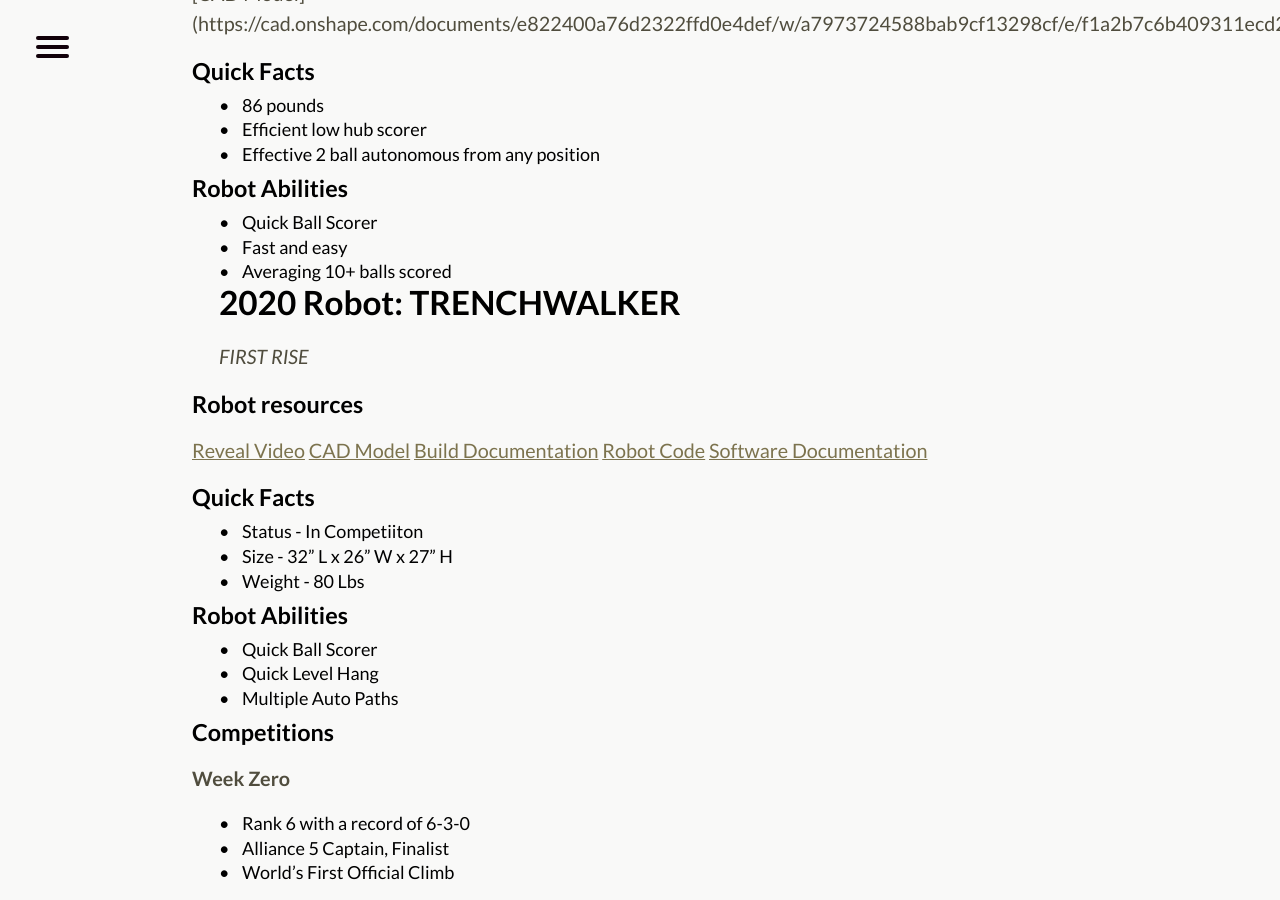
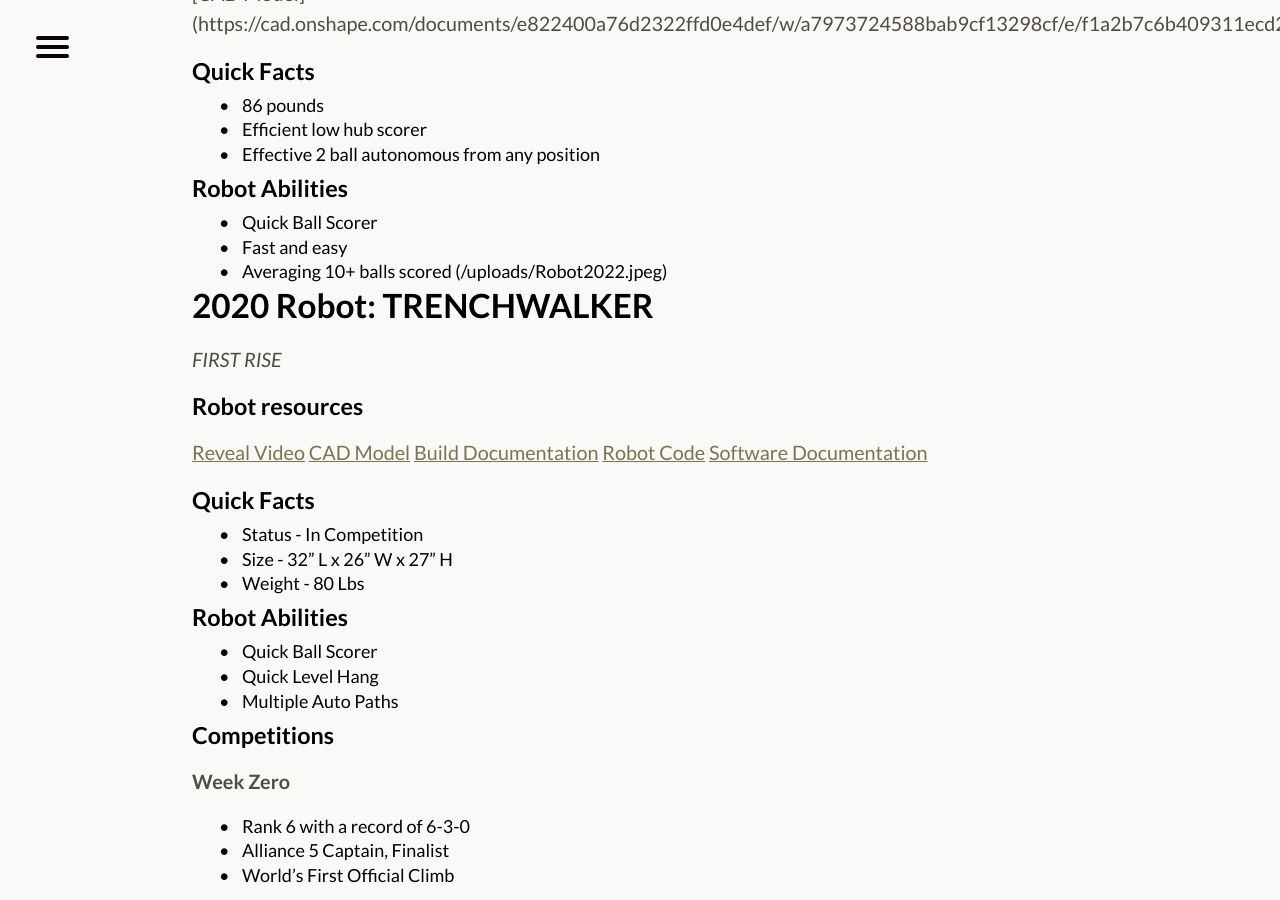
Before and after one commit to perSEVERE-5962/frc5962, a Jekyll site: the page built from robots.md, in a window 1280 px wide and 900 px high, scrolled down 803 px. Built offline with Jekyll 4.4.1, drawn with Linux system fonts in a browser that asks for light colours.

Commit message:
Updated Robots

```diff
--- a/robots.md
+++ b/robots.md
@@ -24,6 +24,8 @@
 1. Quick Ball Scorer
 2. Fast and easy
 3. Averaging 10+ balls scored
+(/uploads/Robot2022.jpeg)
+
 ## 2020 Robot: TRENCHWALKER
 *FIRST RISE*
 
@@ -34,7 +36,7 @@
 [Robot Code](https://github.com/perSEVERE-5962/robotCode)
 [Software Documentation ](https://drive.google.com/open?id=100TK3qDJXTKX6wWa_DoFICc5gKBVCUSh)
 ### Quick Facts
-1. Status - In Competiiton
+1. Status - In Competition
 2. Size - 32" L x 26" W x 27" H
 3. Weight - 80 Lbs
 
```
